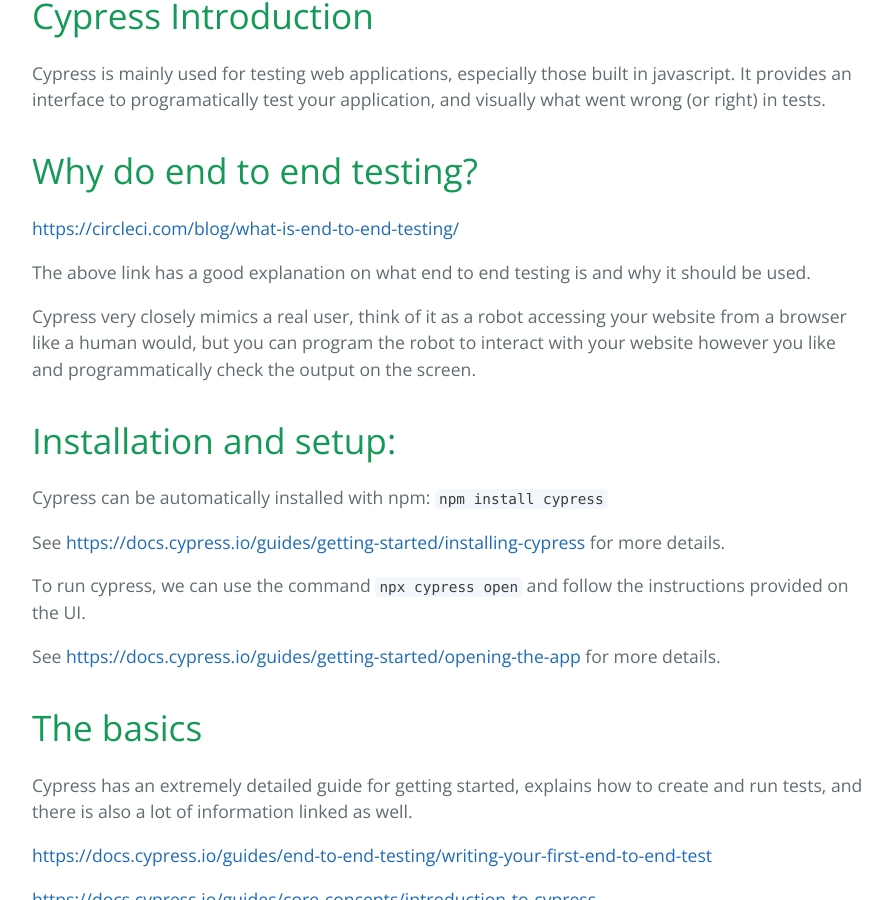
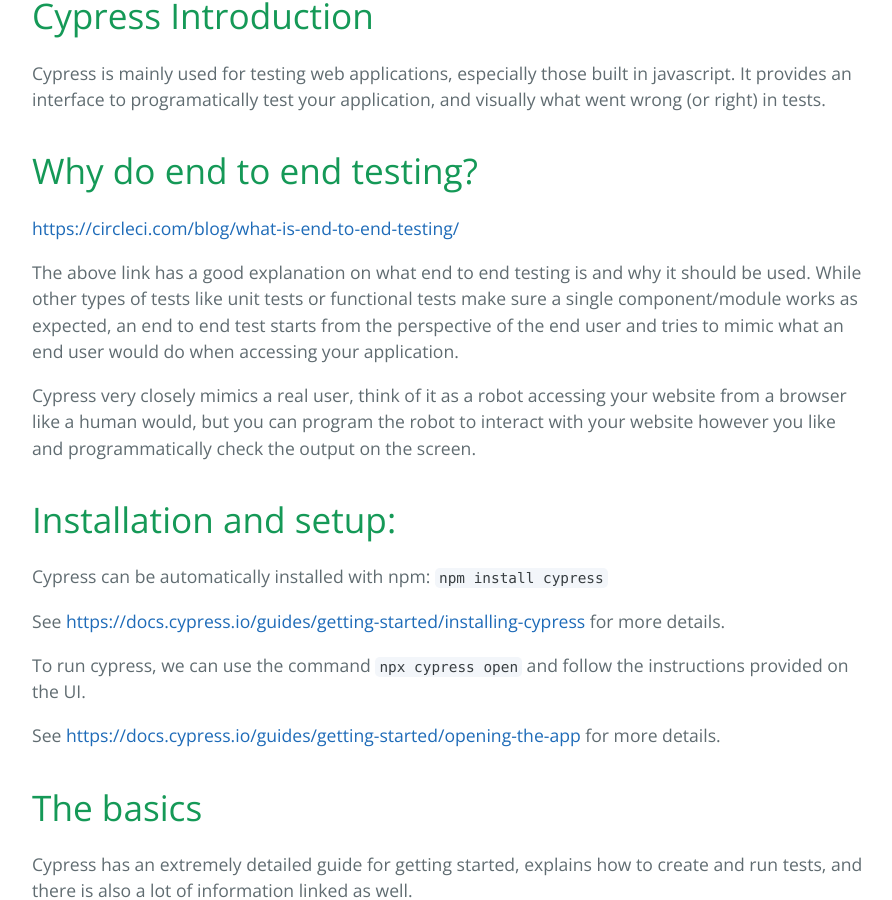
Before and after one commit to learning-software-engineering/learning-software-engineering.github.io, a Jekyll site: the page built from Topics/Tech_Stacks/Cypress.md, in a window 1280 px wide and 900 px high, scrolled down 420 px. Shown: the whole window, without its empty margins (192-1084 px from the left). Built offline with Jekyll 4.4.1, drawn with Linux system fonts in a browser that asks for light colours; our own code applies the rules of GitHub Pages for plain Markdown files.

Commit message:
Added brief explanation of e2e tests.

```diff
--- a/Topics/Tech_Stacks/Cypress.md
+++ b/Topics/Tech_Stacks/Cypress.md
@@ -8,7 +8,7 @@
 
 [https://circleci.com/blog/what-is-end-to-end-testing/](https://circleci.com/blog/what-is-end-to-end-testing/)
 
-The above link has a good explanation on what end to end testing is and why it should be used.
+The above link has a good explanation on what end to end testing is and why it should be used. While other types of tests like unit tests or functional tests make sure a single component/module works as expected, an end to end test starts from the perspective of the end user and tries to mimic what an end user would do when accessing your application.
 
 Cypress very closely mimics a real user, think of it as a robot accessing your website from a browser like a human would, but you can program the robot to interact with your website however you like and programmatically check the output on the screen.
 
```
